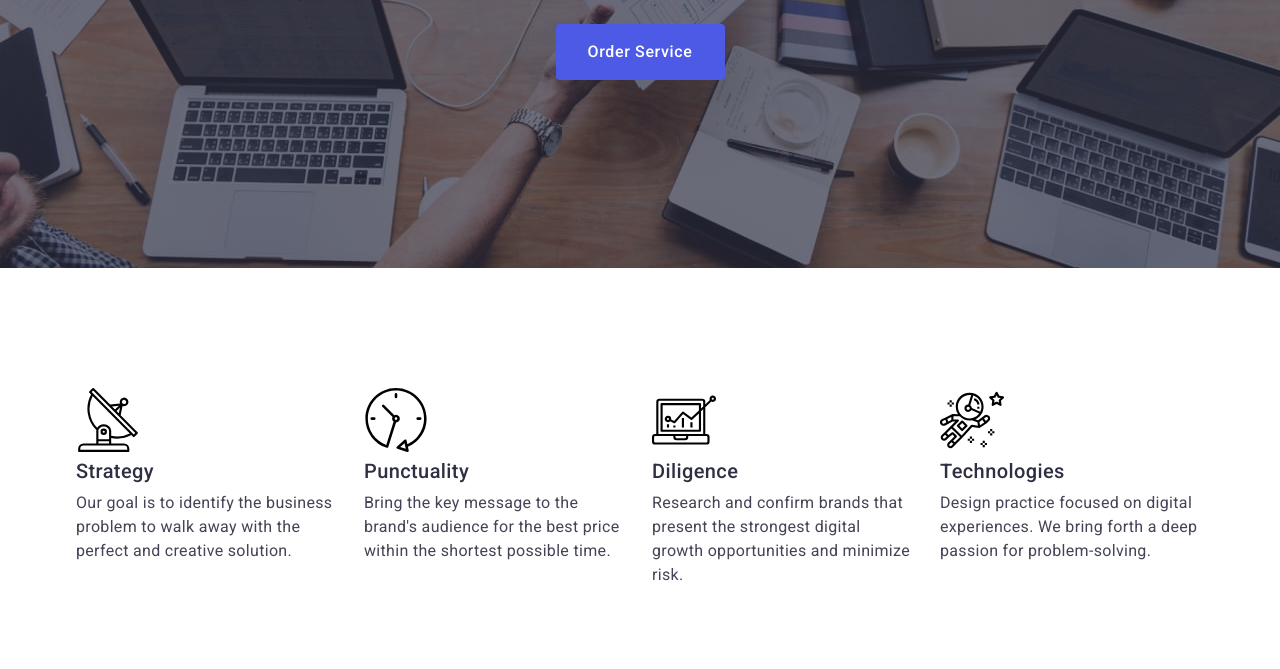
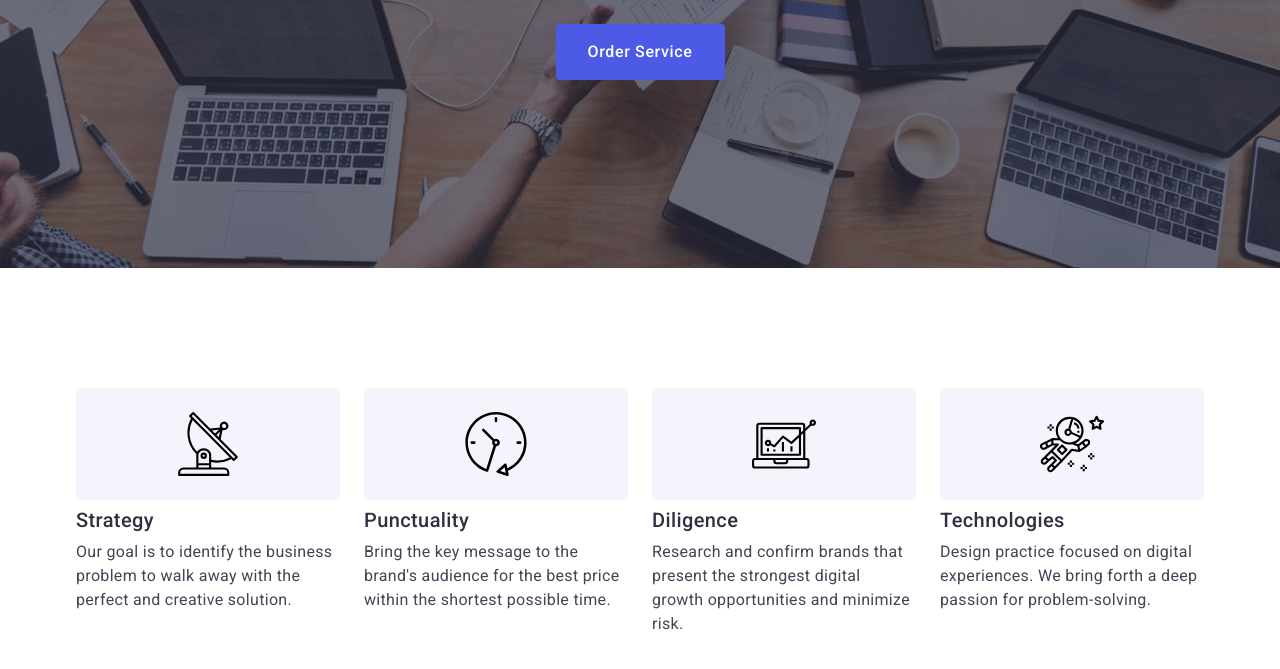
Before and after one commit to KatarzynaChmurzynska/goit-markup-hw-04, a plain HTML site: page index.html in a window 1280 px wide. Shown: the part 405-1074 px from the top of the page. Drawn offline with nearby package versions, Linux system fonts and the light colour scheme.

Commit message:
commit 10

```diff
--- a/css/styles.css
+++ b/css/styles.css
@@ -231,6 +231,15 @@ address {
 .solutions-section {
   padding: 120px 0;
 }
+.solutions-svg {
+  display: flex;
+  align-items: center;
+  justify-content: center;
+  height: 112px;
+  background-color: #f4f4fd;
+  border-radius: 4px;
+  margin-bottom: 8px;
+}
 .solutions-list {
   display: flex;
   gap: 24px;
--- a/index.html
+++ b/index.html
@@ -56,9 +56,11 @@
           <h2 class="visually-hidden">Lorem ipsum dolor sit amet.</h2>
           <ul class="solutions-list">
             <li class="solutions-list-items">
+              <div class="solutions-svg">
                 <svg class="icon-antenna-1" width="64" height="64">
                   <use href="./images/icons.svg#icon-antenna-1"></use>
                 </svg>
+              </div>
               <h3 class="title">Strategy</h3>
               <p class="text">
                 Our goal is to identify the business problem to walk away with
@@ -66,9 +68,11 @@
               </p>
             </li>
             <li class="solutions-list-items">
+              <div class="solutions-svg">
                 <svg class="icon-clock-1" width="64" height="64">
                   <use href="./images/icons.svg#icon-clock-1"></use>
                 </svg>
+              </div>
               <h3 class="title">Punctuality</h3>
               <p class="text">
                 Bring the key message to the brand's audience for the best price
@@ -76,9 +80,11 @@
               </p>
             </li>
             <li class="solutions-list-items">
+              <div class="solutions-svg">
                 <svg class="icon-diagram-1" width="64" height="64">
                   <use href="./images/icons.svg#icon-diagram-1"></use>
                 </svg>
+              </div>
               <h3 class="title">Diligence</h3>
               <p class="text">
                 Research and confirm brands that present the strongest digital
@@ -86,9 +92,11 @@
               </p>
             </li>
             <li class="solutions-list-items">
+              <div class="solutions-svg">
                 <svg class="icon-astronaut-1" width="64" height="64">
                   <use href="./images/icons.svg#icon-astronaut-1"></use>
                 </svg>
+              </div>
               <h3 class="title">Technologies</h3>
               <p class="text">
                 Design practice focused on digital experiences. We bring forth a
```
Lines whose indentation alone changed are shown as unchanged.
